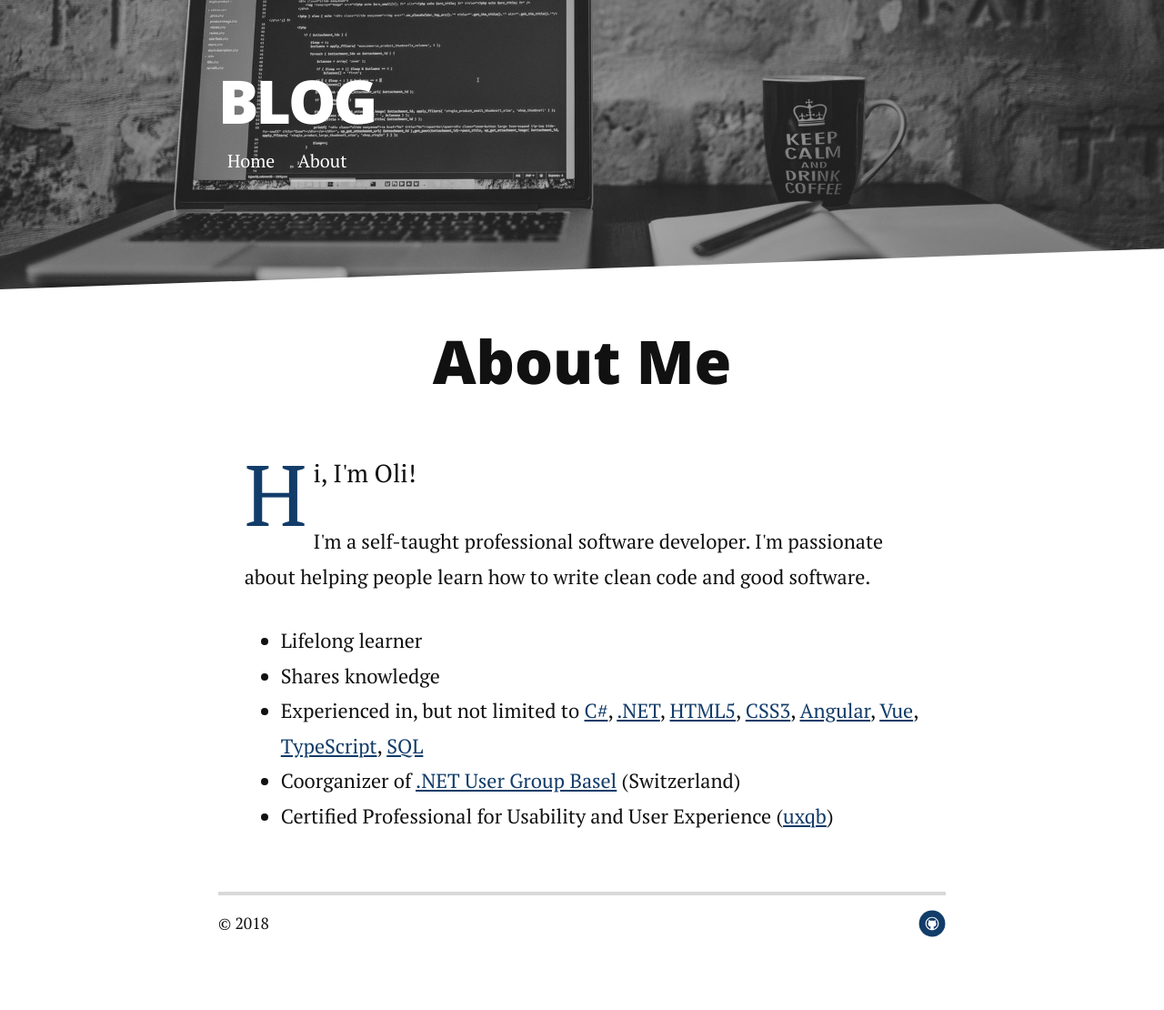
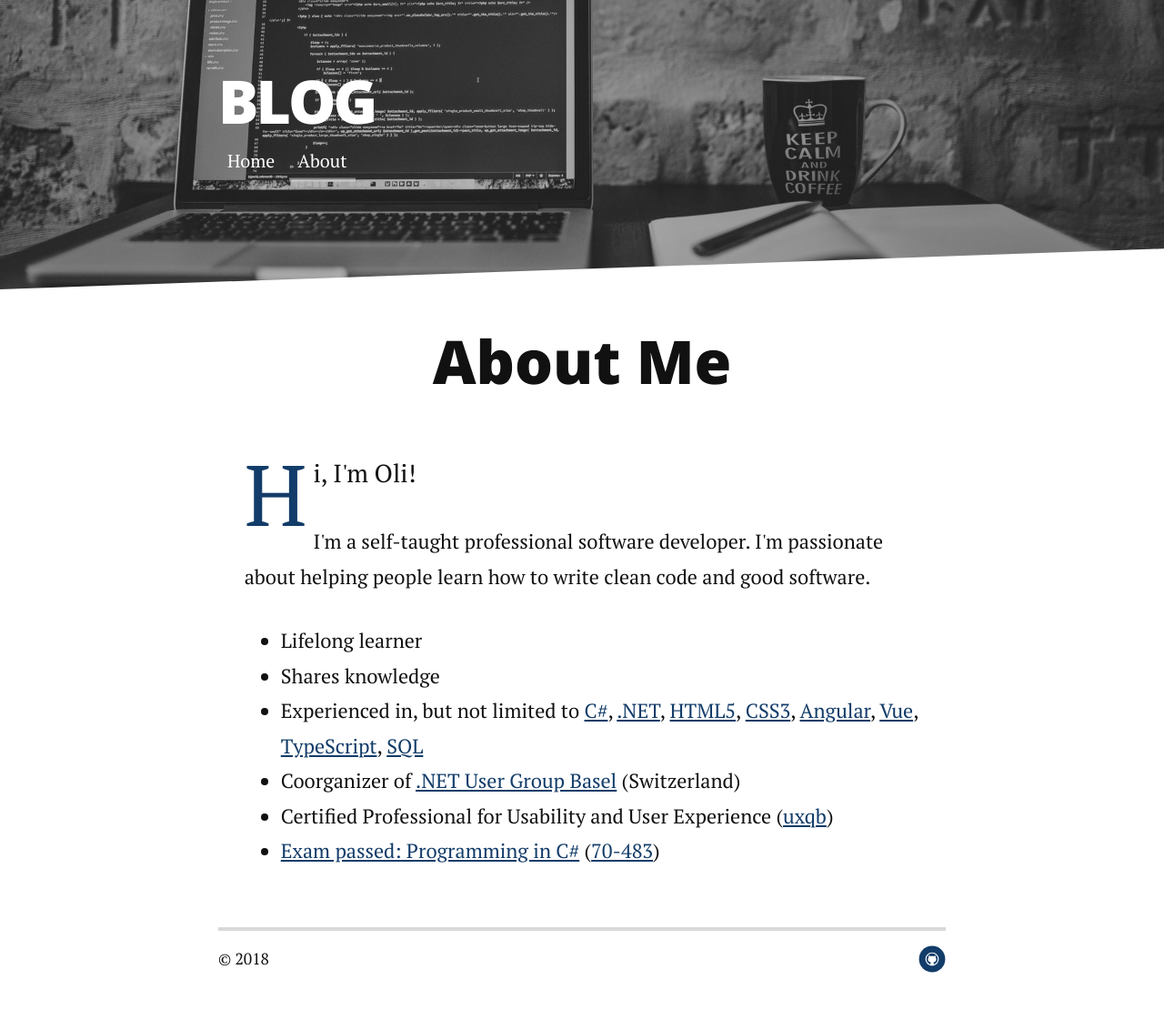
Before and after one commit to CodeTherapist/codetherapist.github.io, a Jekyll site: the page built from about.md, in a window 1280 px wide. Shown: the whole page at 91% size. Built offline with Jekyll 4.4.1, drawn with Linux system fonts in a browser that asks for light colours; before the commit the page ends 1072 px from its top, so only the background shows below that.

Commit message:
About: Add passed exam badge.

```diff
--- a/about.md
+++ b/about.md
@@ -28,5 +28,6 @@ title: About Code Therapist
 		</li>
 		<li>Coorganizer of <a href="https://www.meeup.com/de-DE/Basel-NET-User-Group/" target="_blank">.NET User Group Basel</a> (Switzerland)</li>
 		<li>Certified Professional for Usability and User Experience (<a href="https://uxqb.org/en" target="_blank">uxqb</a>)</li>
+		<li><a href="https://www.youracclaim.com/badges/1efa4a9f-c6f1-4a0c-a85b-ff4fba0e4e92/public_url" target="_blank">Exam passed: Programming in C#</a> (<a href="https://www.microsoft.com/en-us/learning/exam-70-483.aspx" target="_blank">70-483</a>)</li>
   	</ul>
 </div>
```
